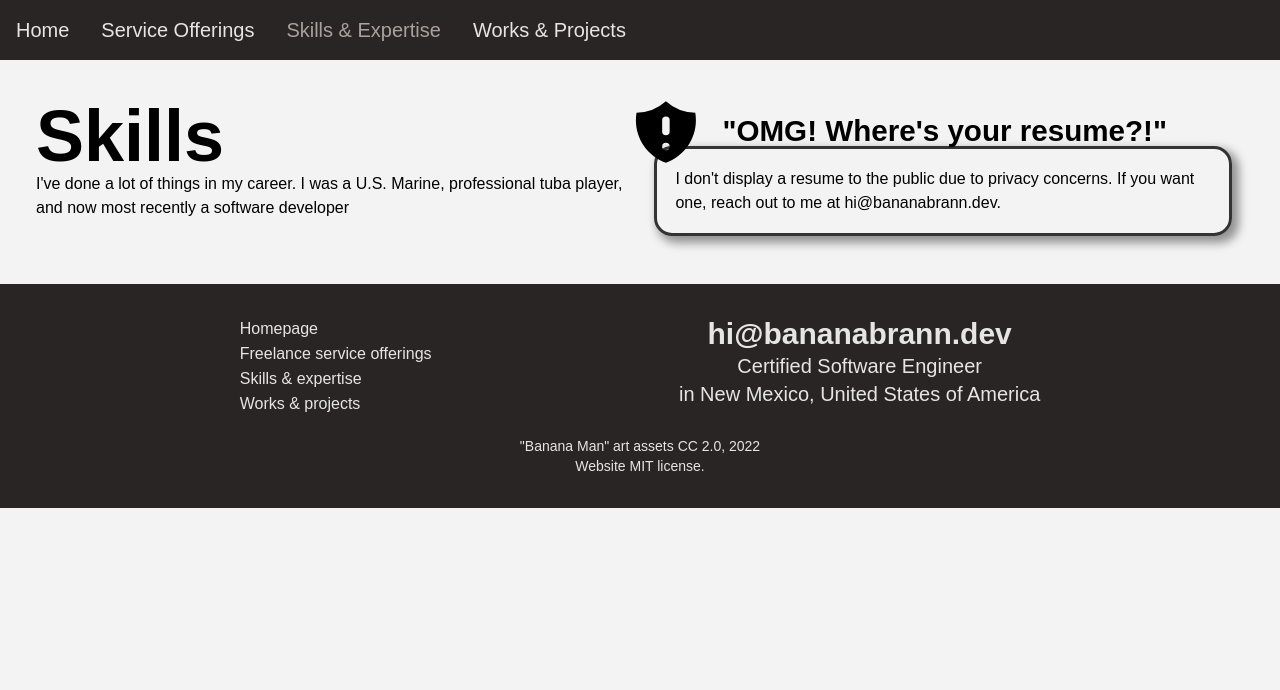
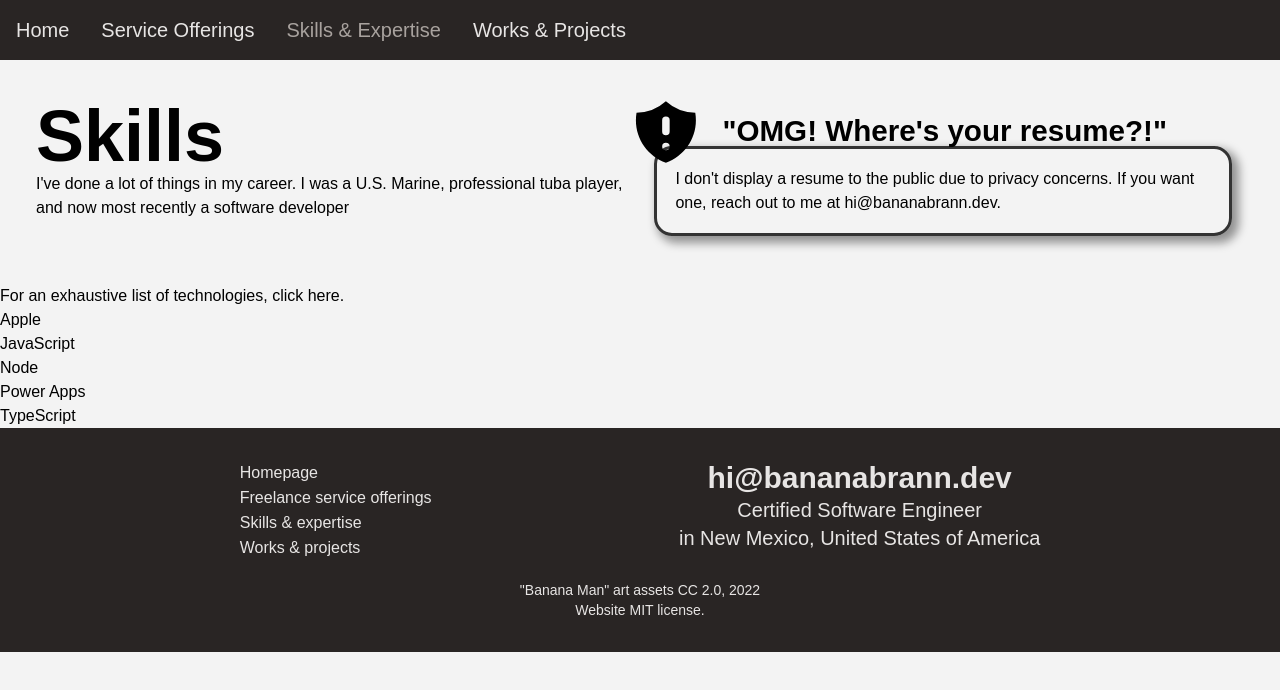
Before and after one commit to bananabrann/old-bananabrann.dev, a Next.js app: page /skills in a window 1280 px wide. Shown: the top 690 px of the page. Built offline with nearby package versions, Linux system fonts and the light colour scheme; a web font is replaced by a local one.

Commit message:
Tech list API and simple integration into skills page

```diff
--- /dev/null
+++ b/pages/api/tech.ts
@@ -0,0 +1,46 @@
+import { NextApiRequest, NextApiResponse } from "next";
+import fs from "fs";
+import path from "path";
+
+/**
+ * This API provides an easy way to access an alphabetized skills list
+ * anywhere an API can be called.
+ *
+ * Not used by the Next.js website.
+ */
+
+export default function handler(req: NextApiRequest, res: NextApiResponse) {
+  const techListFile = "tech.txt";
+  const dir = path.resolve("./public", techListFile);
+  let techListAlphabetized: Array<string> = [];
+
+  /**
+   * Synchronously retrieves and constructs an alphabetized list of
+   * technologies.
+   */
+  try {
+    techListAlphabetized = fs.readFileSync(dir).toString().split("\n").sort();
+
+    res.status(200).json({ tech: techListAlphabetized });
+  } catch (error: any) {
+    /**
+     * NOTE -- For a list of common system errors, see
+     * https://nodejs.org/api/errors.html#common-system-errors
+     */
+    const errorCode: string | null = error?.code ?? null;
+
+    /**
+     * File was not found.
+     */
+    if (errorCode === "ENOENT") {
+      console.error(error?.message);
+      res.status(404).send(`Source list "${techListFile}" not found.`);
+    }
+
+    /**
+     * Unknown error occured.
+     */
+    console.error(error);
+    res.status(500).send("Internal server error.");
+  }
+}
--- a/pages/skills.tsx
+++ b/pages/skills.tsx
@@ -1,3 +1,5 @@
+import fs from "fs";
+import path from "path";
 import ContentBox, {
   ContentBoxSymbol,
 } from "../components/ContentBox/ContentBox";
@@ -5,7 +7,17 @@ import Footer from "../components/Footer/Footer";
 import Layout from "../components/Layout/Layout";
 import Navbar from "../components/Navbar/Navbar";
 
-export default function Skills() {
+interface SkillsPropsErrorObject {
+  code: string;
+  message: string;
+}
+
+interface SkillsProps {
+  techList: Array<string>;
+  error?: SkillsPropsErrorObject;
+}
+
+export default function Skills({ techList, error }: SkillsProps) {
   return (
     <Layout title="bananabrann - skills">
       <Navbar />
@@ -29,7 +41,54 @@ export default function Skills() {
         </div>
       </div>
 
+      <div>
+        <p>For an exhaustive list of technologies, click here.</p>
+        <ul>
+          {techList.map((tech) => {
+            return <p>{tech}</p>;
+          })}
+        </ul>
+      </div>
+
       <Footer />
     </Layout>
   );
 }
+
+export async function getStaticProps() {
+  const techListFile = "tech.txt";
+  const dir = path.resolve("./public", techListFile);
+  let techListAlphabetized: Array<string> = [];
+
+  /**
+   * Synchronously retrieves and constructs an alphabetized list of
+   * technologies.
+   */
+  try {
+    techListAlphabetized = fs.readFileSync(dir).toString().split("\n").sort();
+
+    return {
+      props: {
+        techList: techListAlphabetized,
+      },
+    };
+  } catch (error: any) {
+    /**
+     * NOTE -- For a list of common system errors, see
+     * https://nodejs.org/api/errors.html#common-system-errors
+     */
+    const errorObj: SkillsPropsErrorObject = {
+      code: error?.code ?? "Unknown",
+      message: error?.message ?? error,
+    };
+
+    console.error(errorObj.message);
+
+    return {
+      props: {
+        techList: [],
+        error: errorObj,
+      },
+    };
+  }
+}
```
Also changed, not shown: public/tech.txt (added).
